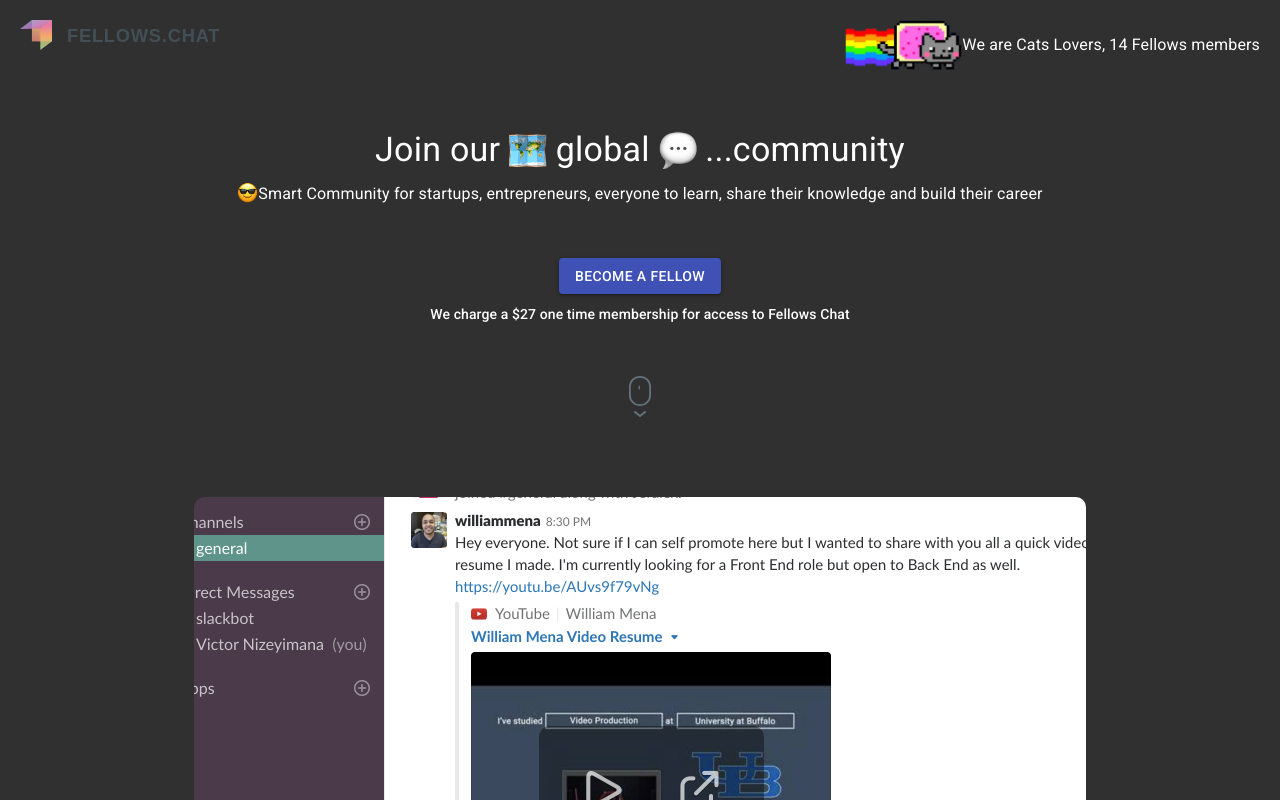
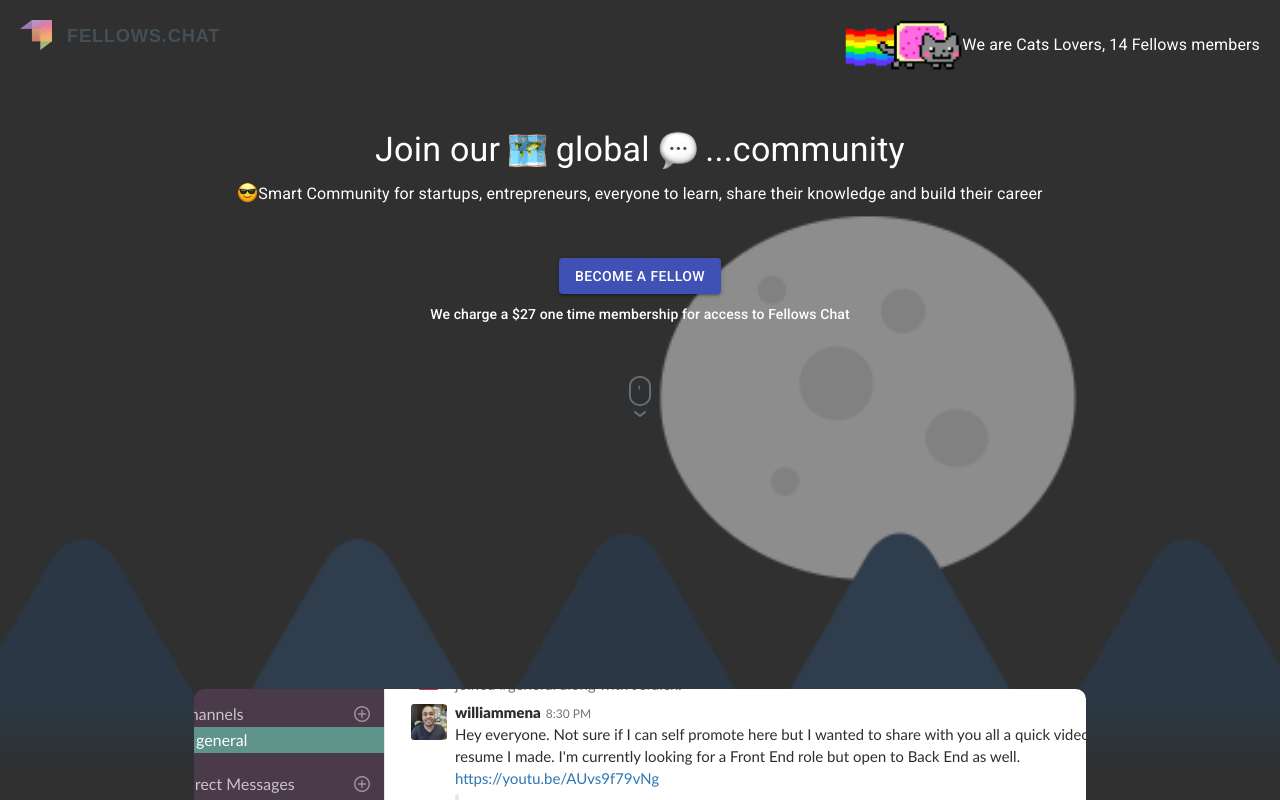
Before and after one commit to luchillo17/ReactTypescriptThemesExample, a React (Create React App) app: page / in a window 1280 px wide. Shown: the top 800 px of the page. Built offline with nearby package versions, Linux system fonts and the light colour scheme.

Commit message:
feat: Add moon background

```diff
--- a/src/LandingPage/LandingPage.scss
+++ b/src/LandingPage/LandingPage.scss
@@ -1,2 +1,18 @@
 .LandingPage {
+  #BGMoonContainer {
+    width: 100%;
+    height: 15vw;
+  }
+
+  #BGMoon {
+    position: absolute;
+    bottom: -10vw;
+    width: 100%;
+    min-width: 800px;
+    z-index: -1;
+
+    mask-image: linear-gradient(black, black 90%, transparent);
+    object-fit: contain;
+    opacity: 0.6;
+  }
 }
--- a/src/LandingPage/LandingPage.tsx
+++ b/src/LandingPage/LandingPage.tsx
@@ -6,6 +6,7 @@
 import { Footer, Header, JoinCommunity } from '../shared';
 import { DescriptionSection } from './DescriptionSection';
 import { ContentLadderSection } from './ContentLadderSection';
+import { relative } from 'path';
 
 export class LandingPage extends Component {
   state = {};
@@ -14,7 +15,12 @@
 
   render() {
     return (
-      <div className='LandingPage'>
+      <Grid
+        className='LandingPage'
+        container
+        direction='column'
+        alignItems='center'
+      >
         <Header />
 
         <JoinCommunity onMouseDownButtonClick={this.onMouseDownButtonClick}>
@@ -25,12 +31,22 @@
           </Grid>
         </JoinCommunity>
 
+        <Grid
+          id='BGMoonContainer'
+          container
+          item
+          justify='center'
+          style={{ position: 'relative' }}
+        >
+          <img id='BGMoon' src='images/BGMoon.svg' />
+        </Grid>
+
         <DescriptionSection />
 
         <ContentLadderSection />
 
         <Footer />
-      </div>
+      </Grid>
     );
   }
 }
--- a/src/shared/JoinCommunity/JoinCommunity.scss
+++ b/src/shared/JoinCommunity/JoinCommunity.scss
@@ -1,5 +1,10 @@
 .JoinCommunity {
   padding: 40px;
+
+  #JoinCatchPhraseTitle,
+  #JoinDescriptionSubtitle {
+    width: 100%;
+  }
 
   #JoinDescriptionSubtitle,
   #JoinPriceSubtitle {
--- a/src/shared/JoinCommunity/JoinCommunity.tsx
+++ b/src/shared/JoinCommunity/JoinCommunity.tsx
@@ -33,12 +33,16 @@
         className={classNames('JoinCommunity', this.props.classes!.root)}
         justify='center'
       >
-        <Typography id='JoinCatchPhraseTitle' variant='h4'>
+        <Typography id='JoinCatchPhraseTitle' variant='h4' align='center'>
           Join our <img id='JoinMap' src='images/globe.png' /> global{' '}
           <img id='JoinChatBubble' src='images/chat-txt.png' /> ...community
         </Typography>
 
-        <Typography id='JoinDescriptionSubtitle' variant='subtitle1'>
+        <Typography
+          id='JoinDescriptionSubtitle'
+          variant='subtitle1'
+          align='center'
+        >
           <img id='JoinSmilyGlasses' src='images/smily.png' />
           Smart Community for startups, entrepreneurs, everyone to learn, share
           their knowledge and build their career
```
Also changed, not shown: public/images/BGMoon.svg (added).
